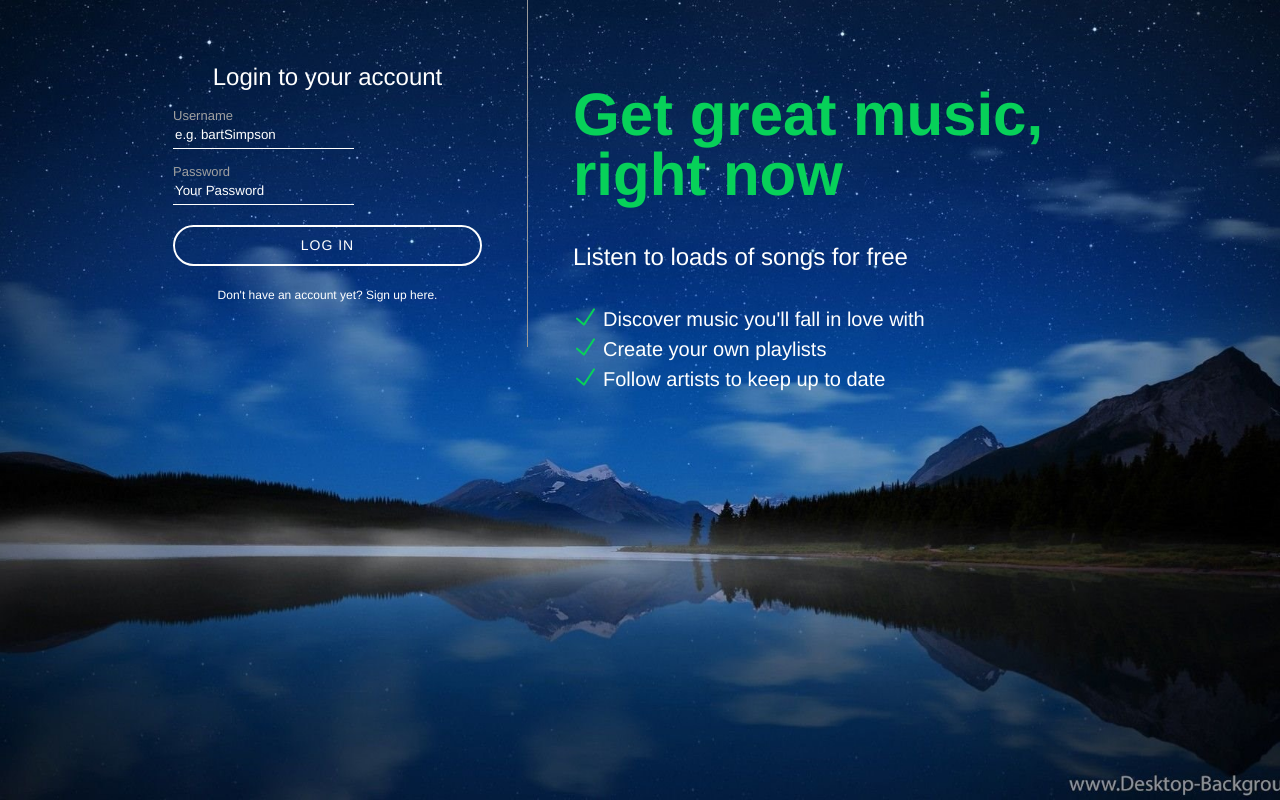
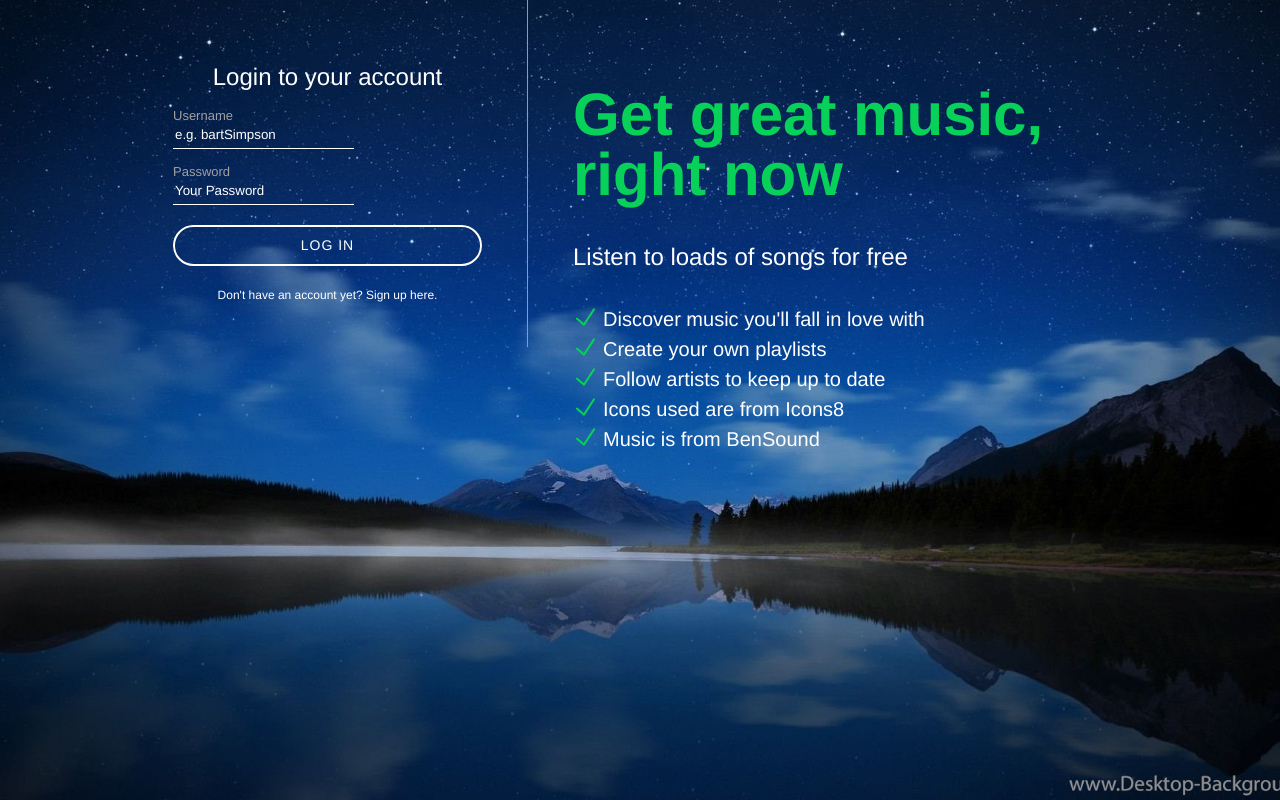
Before and after one commit to DougCaswell/Slotify, a PHP site: page /register.php in a window 1280 px wide. Run offline with PHP 8.4, Linux system fonts and the light colour scheme.

Commit message:
added credit for icons8 and bensound on register page

```diff
--- a/includes/footer.php
+++ b/includes/footer.php
@@ -3,7 +3,8 @@
 
         </div>
 
-        <?php include('includes/nowPlayingBar.php'); ?>
+        <?php include('includes/nowPlayingBar.php');
+        ?>
     </div>
 
 
--- a/register.php
+++ b/register.php
@@ -135,6 +135,8 @@
                     <li>Discover music you'll fall in love with</li>
                     <li>Create your own playlists</li>
                     <li>Follow artists to keep up to date</li>
+                    <li>Icons used are from Icons8</li>
+                    <li>Music is from BenSound </li>
                 </ul>
             </div>
 
```
